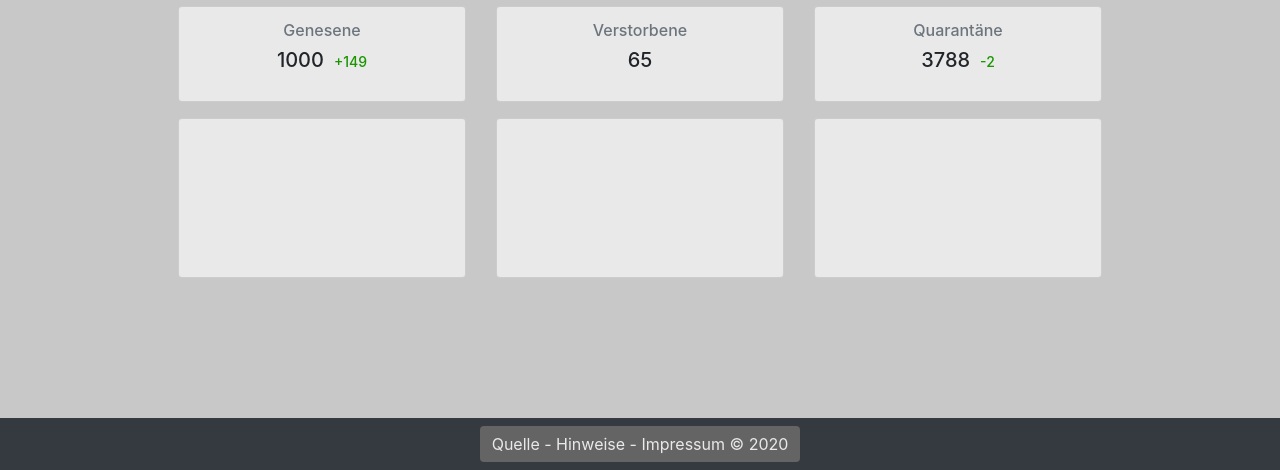
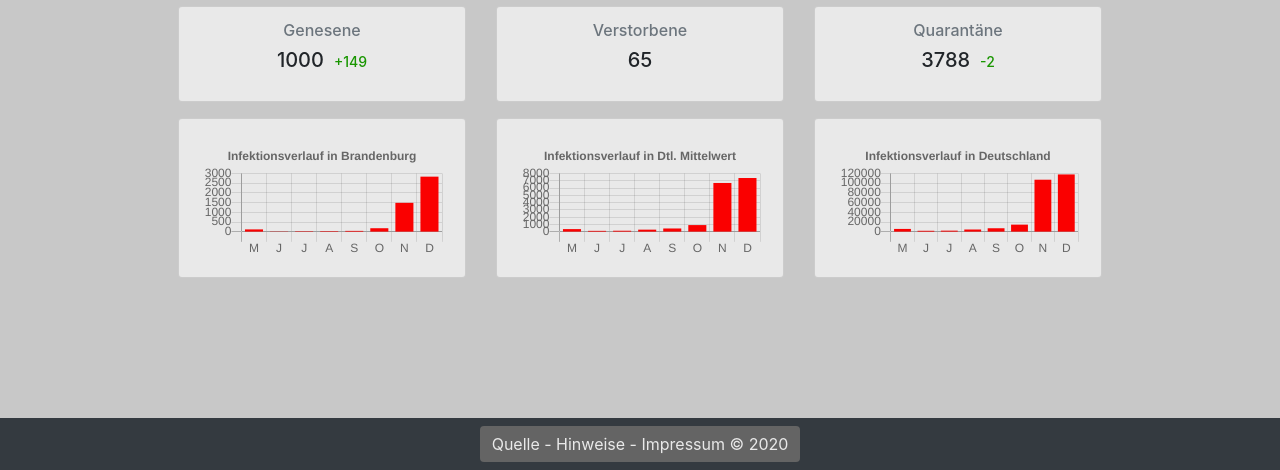
Before and after one commit to stefanstoehr/covid-dashboard-1, a plain HTML site: page index.html in a window 1280 px wide. Shown: the part 330-800 px from the top of the page. Drawn offline with nearby package versions, Linux system fonts and the light colour scheme.

Commit message:
Update index.html

```diff
--- a/index.html
+++ b/index.html
@@ -15,8 +15,6 @@
     <!-- CHART.JS -->
     <script src="https://cdn.jsdelivr.net/npm/chart.js@2.8.0"></script>
     <script src="https://cdn.jsdelivr.net/npm/chart.js@2.8.0"></script>
-
-	<script src="main.js"></script>
 
     <!-- STYLES FOR CENTERING-->
     <style>
@@ -170,6 +168,109 @@
 </div>
 </div>
 </div>
-<!--<script src="main.js"></script>-->
+<script>
+// CHART 1 - LINECHART INFEKTIONSVERLAUF
+new Chart(document.getElementById("chart1"), {
+    type: 'bar',
+    data: {
+      labels: ["M", "J", "J", "A", "S", "O", "N", "D"],
+      datasets: [
+        {
+          backgroundColor: ["rgb(250,0,0)", "rgb(250,0,0)","rgb(250,0,0)","rgb(250,0,0)", "rgb(250,0,0)", "rgb(250,0,0)","rgb(250,0,0)","rgb(250,0,0)"],
+          data: [125,18,30,36,49,185,1489,2833]
+        }
+      ]
+    },
+    options: {
+      legend: { display: false },
+      title: {
+        display: true,
+        text: 'Infektionsverlauf in Brandenburg'
+      }
+    }
+});
+// CHART 2 - BARCHART INFIZIERT NACH ALTER
+new Chart(document.getElementById("chart2"), {
+    type: 'bar',
+    data: {
+      labels: ["M", "J", "J", "A", "S", "O", "N", "D"],
+      datasets: [
+        {
+          backgroundColor: ["rgb(250,0,0)", "rgb(250,0,0)","rgb(250,0,0)","rgb(250,0,0)", "rgb(250,0,0)", "rgb(250,0,0)","rgb(250,0,0)","rgb(250,0,0)"],
+          data: [374,135,151,299,460,925,6689,7368]
+        }
+      ]
+    },
+    options: {
+      legend: { display: false },
+      title: {
+        display: true,
+        text: 'Infektionsverlauf in Dtl. Mittelwert'
+      }
+    }
+});
+// CHART 3 - BARCHART VERSTORBEN NACH ALTER
+new Chart(document.getElementById("chart3"), {
+    type: 'bar',
+    data: {
+      labels: ["M", "J", "J", "A", "S", "O", "N", "D"],
+      datasets: [
+        {
+          backgroundColor: ["rgb(250,0,0)", "rgb(250,0,0)","rgb(250,0,0)","rgb(250,0,0)", "rgb(250,0,0)", "rgb(250,0,0)","rgb(250,0,0)","rgb(250,0,0)"],
+          data: [5980,2160,2422,4783,7352,14803,107030,117880]
+        }
+      ]
+    },
+    options: {
+      legend: { display: false },
+      title: {
+        display: true,
+        text: 'Infektionsverlauf in Deutschland'
+      }
+    }
+});
+// UPCOUNTER
+// https://jshakespeare.com/simple-count-up-number-animation-javascript-react/
+// How long you want the animation to take, in ms
+const animationDuration = 2000;
+// Calculate how long each ‘frame’ should last if we want to update the animation 60 times per second
+const frameDuration = 1000 / 60;
+// Use that to calculate how many frames we need to complete the animation
+const totalFrames = Math.round( animationDuration / frameDuration );
+// An ease-out function that slows the count as it progresses
+const easeOutQuad = t => t * ( 2 - t );
+
+// The animation function, which takes an Element
+const animateCountUp = el => {
+	let frame = 0;
+	const countTo = parseInt( el.innerHTML, 10 );
+	// Start the animation running 60 times per second
+	const counter = setInterval( () => {
+		frame++;
+		// Calculate our progress as a value between 0 and 1
+		// Pass that value to our easing function to get our
+		// progress on a curve
+		const progress = easeOutQuad( frame / totalFrames );
+		// Use the progress value to calculate the current count
+		const currentCount = Math.round( countTo * progress );
+
+		// If the current count has changed, update the element
+		if ( parseInt( el.innerHTML, 10 ) !== currentCount ) {
+			el.innerHTML = currentCount;
+		}
+
+		// If we’ve reached our last frame, stop the animation
+		if ( frame === totalFrames ) {
+			clearInterval( counter );
+		}
+	}, frameDuration );
+};
+
+// Run the animation on all elements with a class of ‘countup’
+window.onload = function() {
+	const countupEls = document.querySelectorAll( '#countup' );
+	countupEls.forEach( animateCountUp );
+};
+</script>
 </body>
 </html>
```
